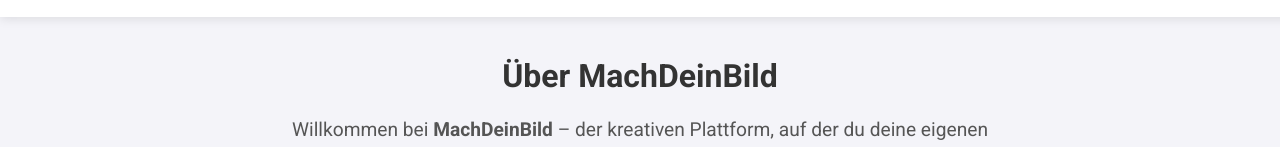
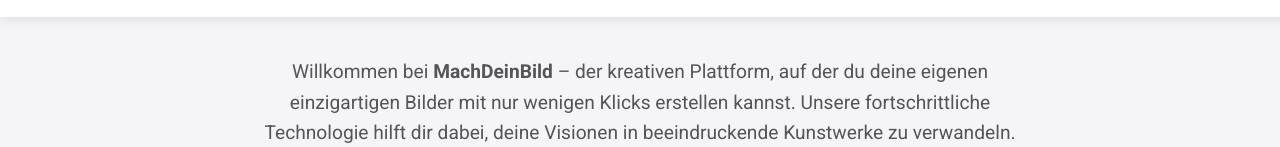
Before and after one commit to MachdeinBild/MachdeinBild, a website: page public/index.html in a window 1280 px wide. Shown: the part 173-320 px from the top of the page. Drawn offline with Linux system fonts and the light colour scheme; no server answers.

Commit message:
Update index.html

```diff
--- a/public/index.html
+++ b/public/index.html
@@ -117,7 +117,7 @@
   <div id="site-header"></div>
 
   <main>
-    <h2>Über MachDeinBild</h2>
+
     <p>
       Willkommen bei <strong>MachDeinBild</strong> – der kreativen Plattform, auf der du deine eigenen einzigartigen Bilder mit nur wenigen Klicks erstellen kannst. Unsere fortschrittliche Technologie hilft dir dabei, deine Visionen in beeindruckende Kunstwerke zu verwandeln. <br><br>
       Wir verwandeln deine Textideen mit modernster Künstlicher Intelligenz in brillante Bilder — und drucken sie in höchster Qualität auf edle Materialien. So wird aus deiner Vision in Sekunden ein Kunstwerk, das gestochen scharf, farbtreu und langlebig an deiner Wand glänzt. Du brauchst keine Vorkenntnisse – nur deine Fantasie!
```
